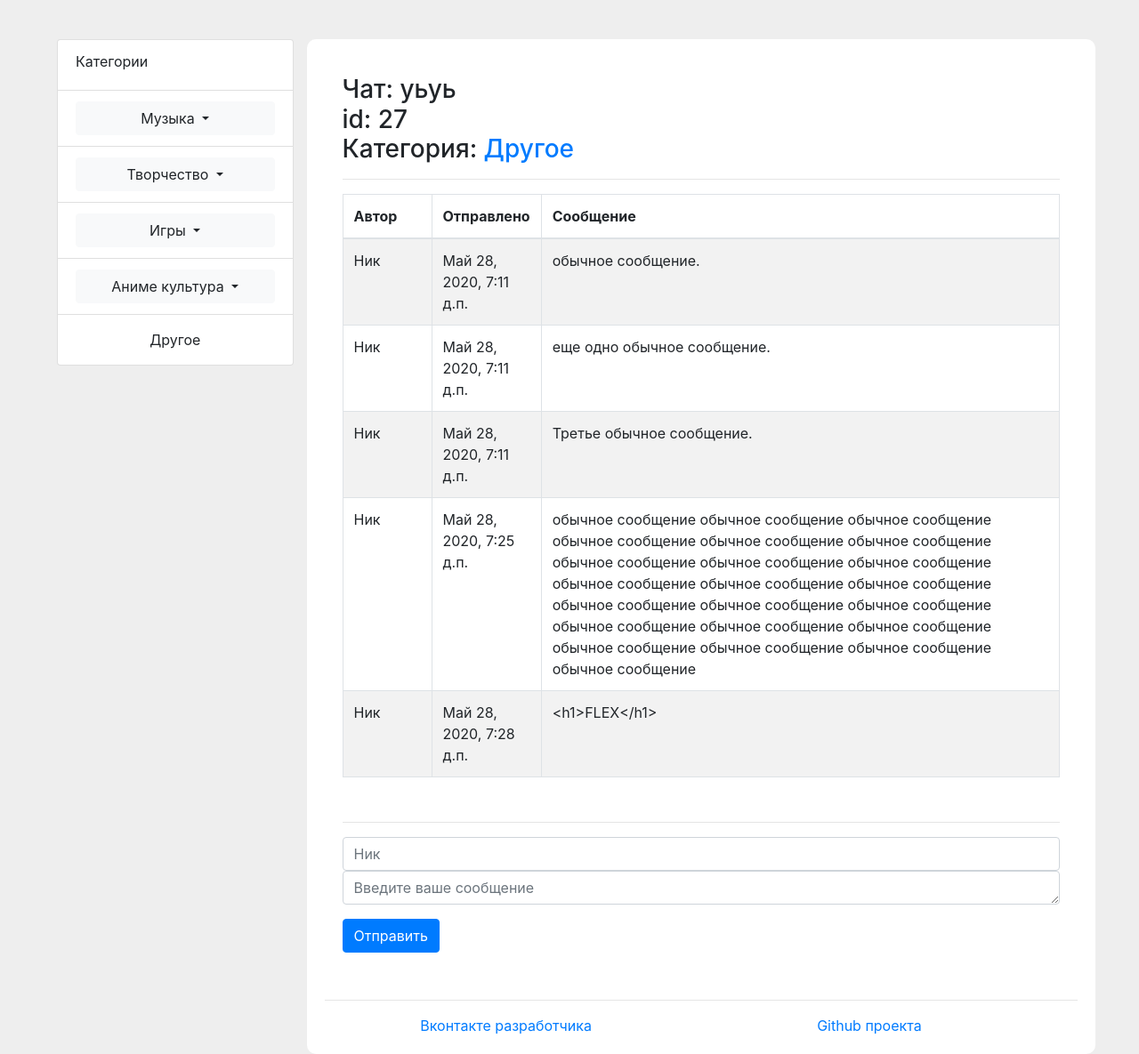
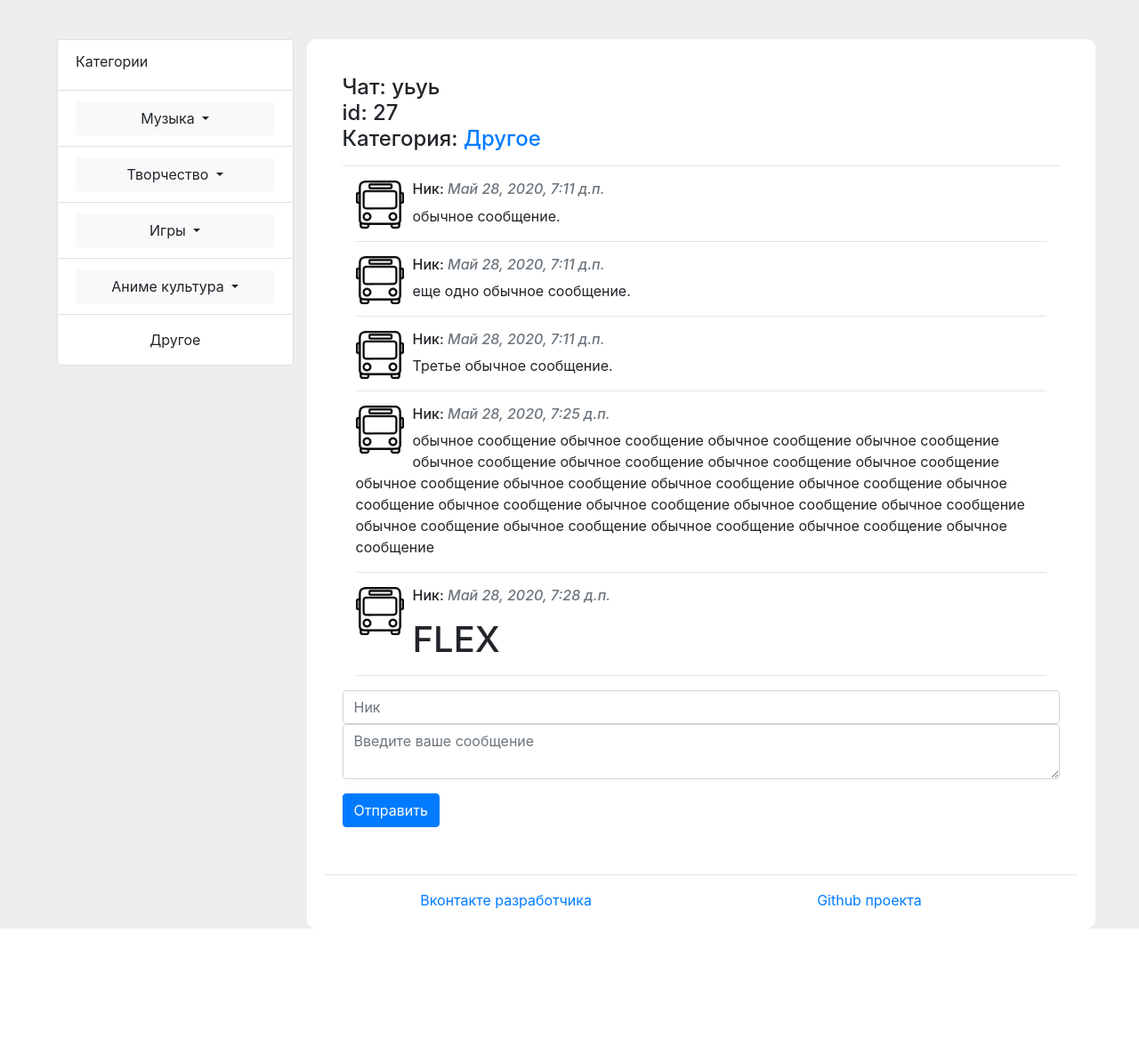
Before and after one commit to BUS410/BUS-chan, a Django app: page /random/ in a window 1280 px wide. Shown: the part 56-1241 px from the top of the page at 89% size. After the commit the page ends 1100 px from the top, so only its background shows below. Run offline with Django 3.2, Linux system fonts and the light colour scheme; data comes from the database, SQL or seed files in the repository; both versions use the stored data as it was after the commit; parts of the project's set-up code (start-up, migrations or seed data) failed here and were passed over; some libraries are stand-ins or nearby versions.

Commit message:
edit fontend

```diff
--- a/bus_chan/apps/mainapp/static/mainapp/css/base.css
+++ b/bus_chan/apps/mainapp/static/mainapp/css/base.css
@@ -38,3 +38,11 @@ img {
   max-height: 500px;
   max-width: 500px;
 }
+
+#avatar {
+    max-width: 64px;
+    overflow: auto;
+    float: left;
+    padding-right: 10px;
+    display: block;
+}
--- a/bus_chan/templates/forum/detail.html
+++ b/bus_chan/templates/forum/detail.html
@@ -1,7 +1,7 @@
 {% extends "forum/wrapper.html" %}
 
 
-{% block title %}Вопрос от {{question.author}}{% endblock %}
+{% block title %}{{question.body}}{% endblock %}
 
 
 {% block content %}
--- a/bus_chan/templates/forum/wrapper.html
+++ b/bus_chan/templates/forum/wrapper.html
@@ -3,6 +3,8 @@
 <head>
 	<title>{% block title %}BUS-chan{% endblock %}</title>
 	<meta name="viewport" content="width=device-width, initial-scale=0.8">
+    {% load static %}
+    <link rel="shortcut icon" type="image/png" href="{% static "favicon.ico" %}">
 	<link rel="stylesheet" href="https://stackpath.bootstrapcdn.com/bootstrap/4.4.1/css/bootstrap.min.css" integrity="sha384-Vkoo8x4CGsO3+Hhxv8T/Q5PaXtkKtu6ug5TOeNV6gBiFeWPGFN9MuhOf23Q9Ifjh" crossorigin="anonymous">
 	<script src="https://code.jquery.com/jquery-3.4.1.slim.min.js" integrity="sha384-J6qa4849blE2+poT4WnyKhv5vZF5SrPo0iEjwBvKU7imGFAV0wwj1yYfoRSJoZ+n" crossorigin="anonymous"></script>
 	<script src="https://stackpath.bootstrapcdn.com/bootstrap/4.4.1/js/bootstrap.min.js" integrity="sha384-wfSDF2E50Y2D1uUdj0O3uMBJnjuUD4Ih7YwaYd1iqfktj0Uod8GCExl3Og8ifwB6" crossorigin="anonymous"></script>
--- a/bus_chan/templates/mainapp/base.html
+++ b/bus_chan/templates/mainapp/base.html
@@ -3,6 +3,8 @@
 <head>
 	<title>{% block title %}BUS-chan{% endblock %}</title>
 	<meta name="viewport" content="width=device-width, initial-scale=0.8">
+    {% load static %}
+    <link rel="shortcut icon" type="image/png" href="{% static "favicon.ico" %}">
 	<link rel="stylesheet" href="https://stackpath.bootstrapcdn.com/bootstrap/4.4.1/css/bootstrap.min.css" integrity="sha384-Vkoo8x4CGsO3+Hhxv8T/Q5PaXtkKtu6ug5TOeNV6gBiFeWPGFN9MuhOf23Q9Ifjh" crossorigin="anonymous">
 	{% load static %}
 	<link rel="stylesheet" type="text/css" href="{% static 'mainapp/css/base.css' %}">
--- a/bus_chan/templates/mainapp/chat.html
+++ b/bus_chan/templates/mainapp/chat.html
@@ -1,54 +1,23 @@
 {% extends 'mainapp/base.html' %}
 
+{% block title %}{{ chat }}{% endblock %}
+
 {% block content %}
+    {% load static %}
 
-	<h3>Чат: {{chat}}<br>id: {{chat.id}}<br>Категория: <a href="{% url 'category' chat.category %}">{{category}}</a></h3>
+	<h4>Чат: {{chat}}<br>id: {{chat.id}}<br>Категория: <a href="{% url 'category' chat.category %}">{{category}}</a></h4>
 	<hr>
 
 	{% if massages %}
 
-		<table class="table table-bordered table-striped" style="margin-bottom: 50px;">
-		  <thead>
-		    <tr>
-		      <th style="width: 100px;">Автор</th>
-		      <th style="width: 100px;">Отправлено</th>
-		      <th>Сообщение</th>
-		    </tr>
-		  </thead>
-		  <tbody>
-		  	{% for m in massages %}
-			    <tr>
-			      <td>{{m.author}}</td>
-			      <td>{{m.date}}</td>
-			      <td>
-			      	{% if m.file %}
-			      		{% if m.get_file_format == 'image' %}
-			      			<img src="{{m.file.url}}" style="max-width: 100%;">
-			      		{% elif m.get_file_format == 'audio' %}
-			      		  <audio controls style="width: 100%">
-						    <source src="{{m.file.url}}" type="audio/mpeg">
-						    Тег audio не поддерживается вашим браузером.
-						    <a href="{{m.file.url}}">Скачайте музыку</a>.
-						  </audio>
-			      		{% elif m.get_file_format == 'video' %}
-			      		  <video style="max-width: 100%;" controls="controls">
-						    <source src="{{m.file.url}}" type='video/mp4; codecs="avc1.42E01E, mp4a.40.2"'>
-						    Тег video не поддерживается вашим браузером.
-						    <a href="{{m.file.url}}">Скачайте видео</a>.
-						  </video>
-			      		{% else %}
-			      			<a href="{{m.file.url}}" download="">
-								<button class="btn btn-primary">Ссылка на скачивание файла</button>
-							</a>
-			      		{% endif %}
-			      		<br>
-			      	{% endif %}
-			      	{{m}}
-			      </td>
-			    </tr>
-		    {% endfor %}
-		  </tbody>
-		</table><hr>
+        <div class="container-fluid">
+            {% for m in massages %}
+                <img id="avatar" src="{% static 'favicon.ico' %}">
+                <h6>{{ m.author }}: <em class="text-secondary">{{ m.date }}</em></h6>
+                <p>{{ m|safe }}</p>
+                <hr>
+            {% endfor %}
+        </div>
 
 	{% else %}
 		<h3>Сообщения не найдены, станьте первым!</h3><br>
@@ -59,7 +28,7 @@
 	  <div class="form-group">
 	    <input type="text" required="" class="form-control" placeholder="Ник" name="author">
 
-	    <textarea name="text" required="" class="form-control" rows="1" placeholder="Введите ваше сообщение"></textarea>
+	    <textarea name="text" required="" class="form-control" rows="2" placeholder="Введите ваше сообщение"></textarea>
 	  </div>
 
 	  <button type="submit" class="btn btn-primary">Отправить</button><br><br>
--- a/bus_chan/templates/mainapp/newchat.html
+++ b/bus_chan/templates/mainapp/newchat.html
@@ -1,4 +1,6 @@
 {% extends 'mainapp/base.html' %}
+
+{% block title %}Создание нового чата{% endblock %}
 
 {% block content %}
 
```
Also changed, not shown: bus_chan/apps/mainapp/static/favicon.ico (added), db.sqlite3.
